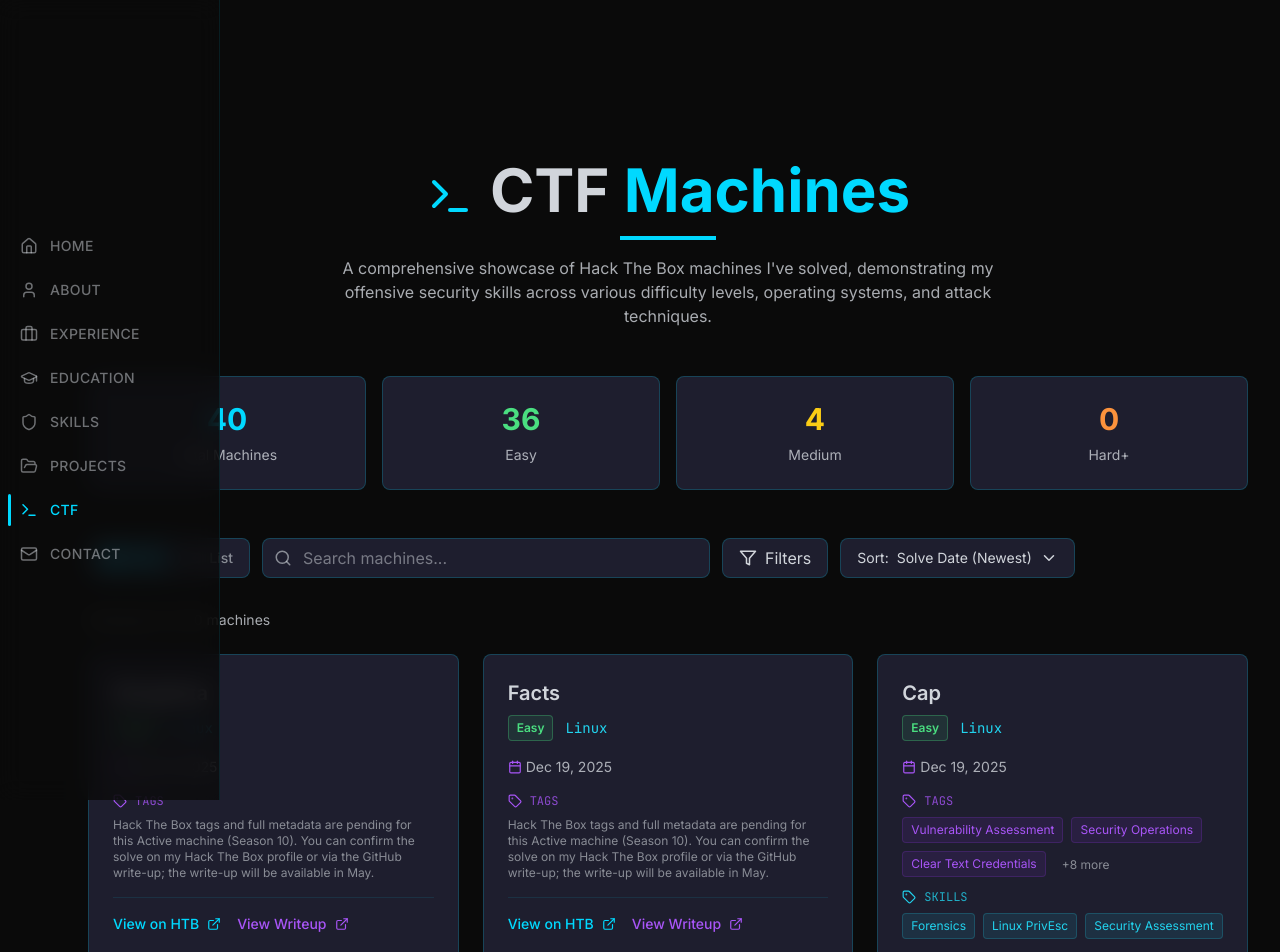
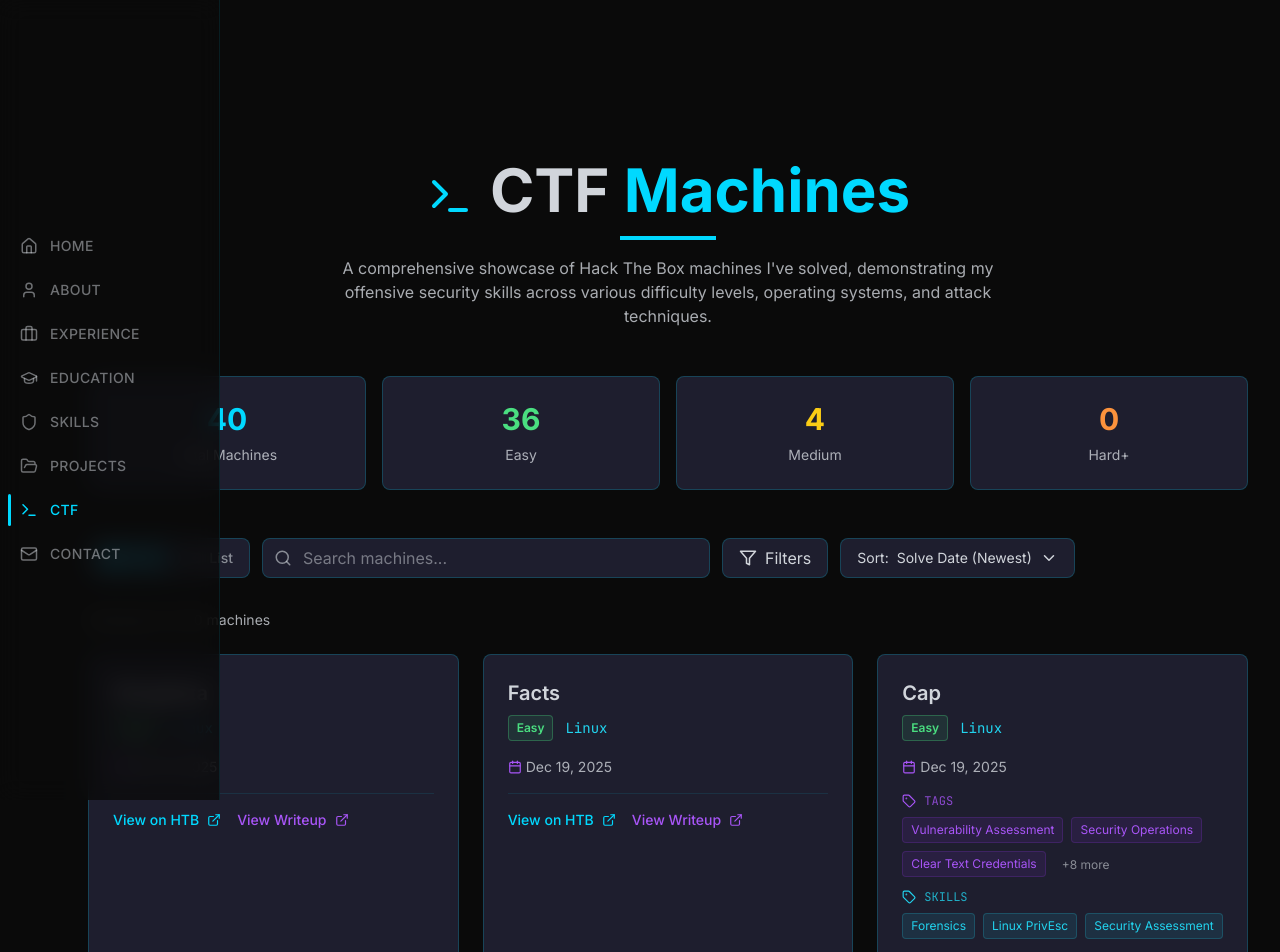
Before and after one commit to Pablogb29/Webportfolio_2026, a Next.js app: page /ctf in a window 1280 px wide. Shown: the top 952 px of the page. Built offline with nearby package versions, Linux system fonts and the light colour scheme.

Commit message:
Tags and skills updated

```diff
--- a/components/MachineCard.tsx
+++ b/components/MachineCard.tsx
@@ -47,7 +47,8 @@
   const showNoTagsMessage =
     (machine.tags?.length ?? 0) === 0 &&
     (machine.attackPaths?.length ?? 0) === 0 &&
-    (machine.skills?.length ?? 0) === 0;
+    (machine.skills?.length ?? 0) === 0 &&
+    !machine.writeupUrl;
 
   return (
     <motion.div
--- a/components/MachineListItem.tsx
+++ b/components/MachineListItem.tsx
@@ -47,7 +47,8 @@
   const showNoTagsMessage =
     (machine.tags?.length ?? 0) === 0 &&
     (machine.attackPaths?.length ?? 0) === 0 &&
-    (machine.skills?.length ?? 0) === 0;
+    (machine.skills?.length ?? 0) === 0 &&
+    !machine.writeupUrl;
 
   return (
     <motion.div
```
